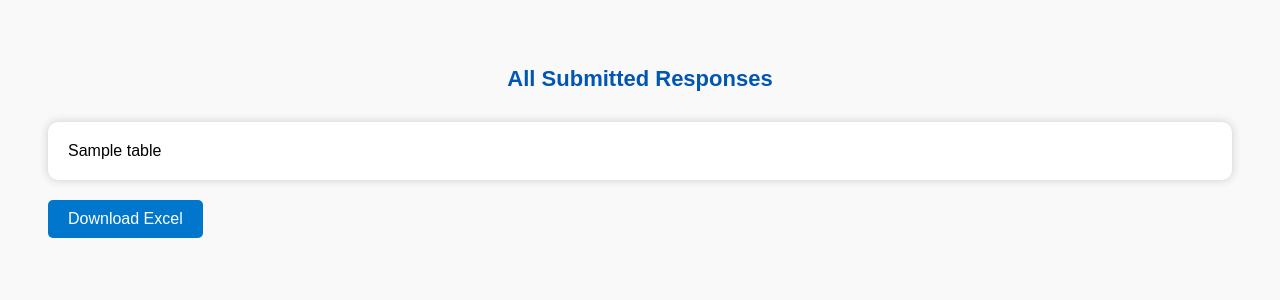
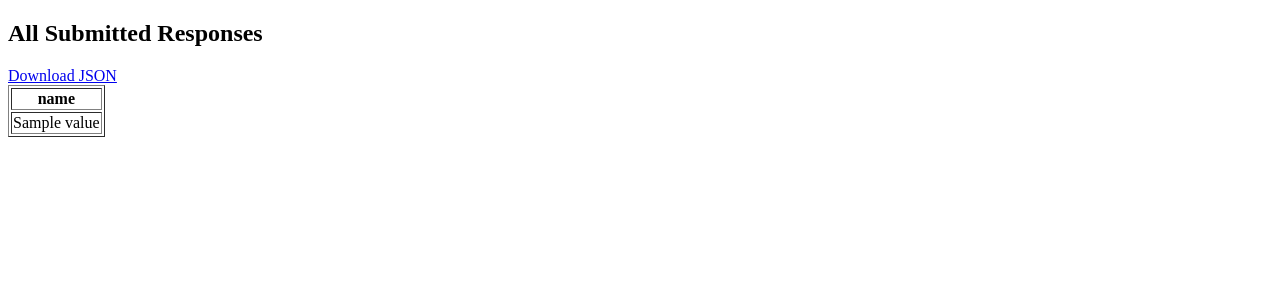
Before and after one commit to Monishahee/machine_forms, a Flask app: template templates/view_responses.html in a window 1280 px wide. Shown: the top 300 px of the page. Run offline with Flask 3, Linux system fonts and the light colour scheme; the template is opened without the code that fills it: most values are stand-ins (such as "Sample title", 1, 10 or a date in 2020).

Commit message:
Update view_responses.html

```diff
--- a/templates/view_responses.html
+++ b/templates/view_responses.html
@@ -1,78 +1,26 @@
 <!DOCTYPE html>
 <html>
-<head>
-    <title>All Responses</title>
-    <link rel="stylesheet" href="{{ url_for('static', filename='style.css') }}">
-    <style>
-        body {
-            font-family: Arial, sans-serif;
-            background-color: #f9f9f9;
-            padding: 40px;
-        }
-
-        h2 {
-            text-align: center;
-            margin-bottom: 30px;
-        }
-
-        .table-container {
-            overflow-x: auto;
-            background: white;
-            padding: 20px;
-            border-radius: 10px;
-            box-shadow: 0 0 10px #ccc;
-        }
-
-        table {
-            width: 100%;
-            border-collapse: collapse;
-        }
-
-        th {
-            background-color: #0077cc;
-            color: white;
-            padding: 10px;
-            position: sticky;
-            top: 0;
-        }
-
-        td {
-            padding: 10px;
-            border: 1px solid #ccc;
-            vertical-align: top;
-        }
-
-        img {
-            max-width: 100px;
-            max-height: 100px;
-            border-radius: 5px;
-        }
-
-        .download-btn {
-            margin-top: 20px;
-            display: inline-block;
-            padding: 10px 20px;
-            background-color: #0077cc;
-            color: white;
-            border: none;
-            border-radius: 5px;
-            text-decoration: none;
-        }
-
-        .download-btn:hover {
-            background-color: #005fa3;
-        }
-    </style>
-</head>
+<head><title>All Responses</title></head>
 <body>
-
-<h2>All Submitted Responses</h2>
-
-<div class="table-container">
-    {{ tables[0]|safe }}
-</div>
-
-<a class="download-btn" href="{{ url_for('download_excel') }}">Download Excel</a>
-
+    <h2>All Submitted Responses</h2>
+    <a href="/download_json">Download JSON</a>
+    <table border="1">
+        <thead>
+            <tr>
+                {% for key in records[0].keys() %}
+                <th>{{ key }}</th>
+                {% endfor %}
+            </tr>
+        </thead>
+        <tbody>
+            {% for record in records %}
+            <tr>
+                {% for value in record.values() %}
+                <td>{{ value }}</td>
+                {% endfor %}
+            </tr>
+            {% endfor %}
+        </tbody>
+    </table>
 </body>
 </html>
```
